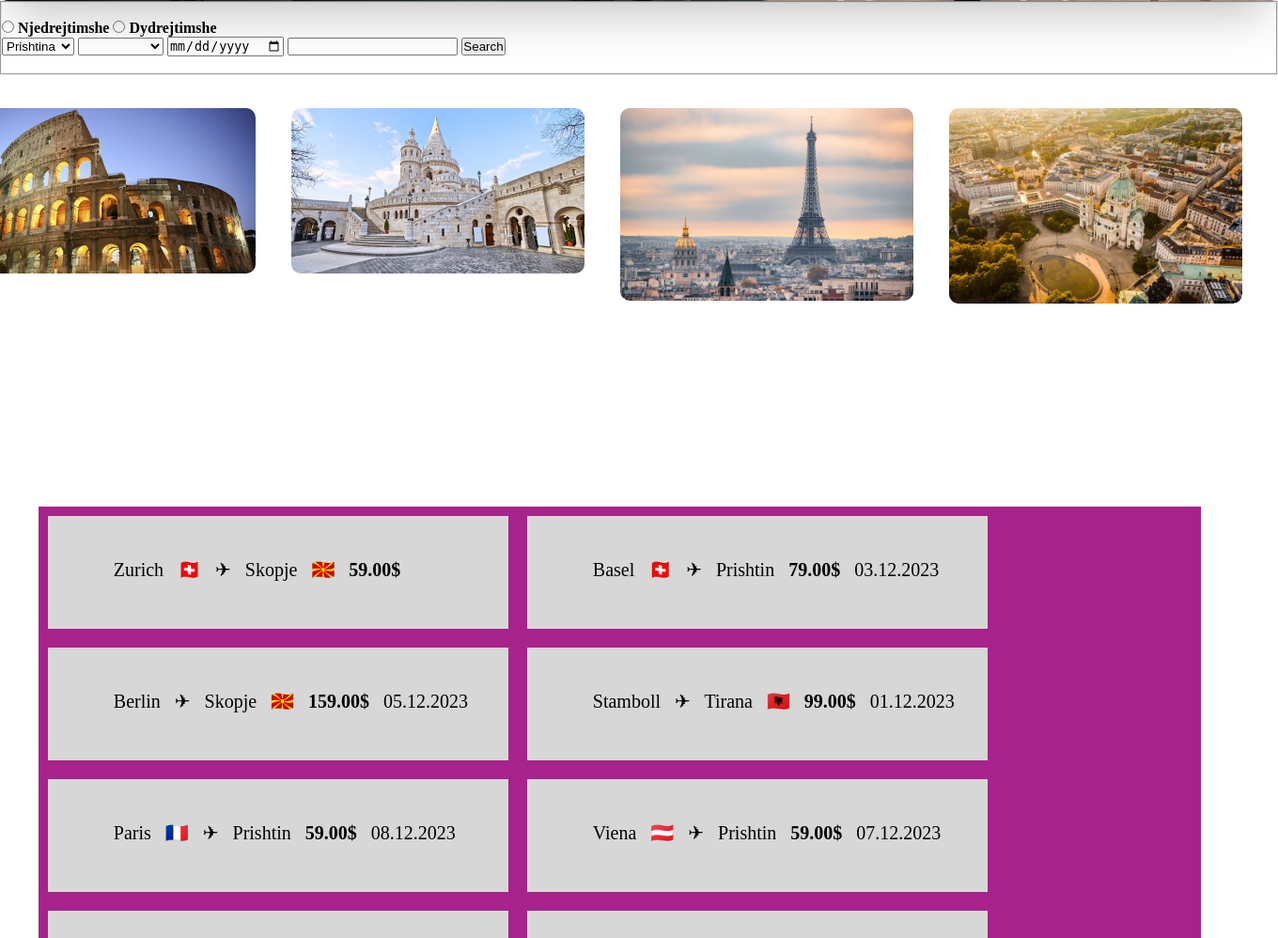
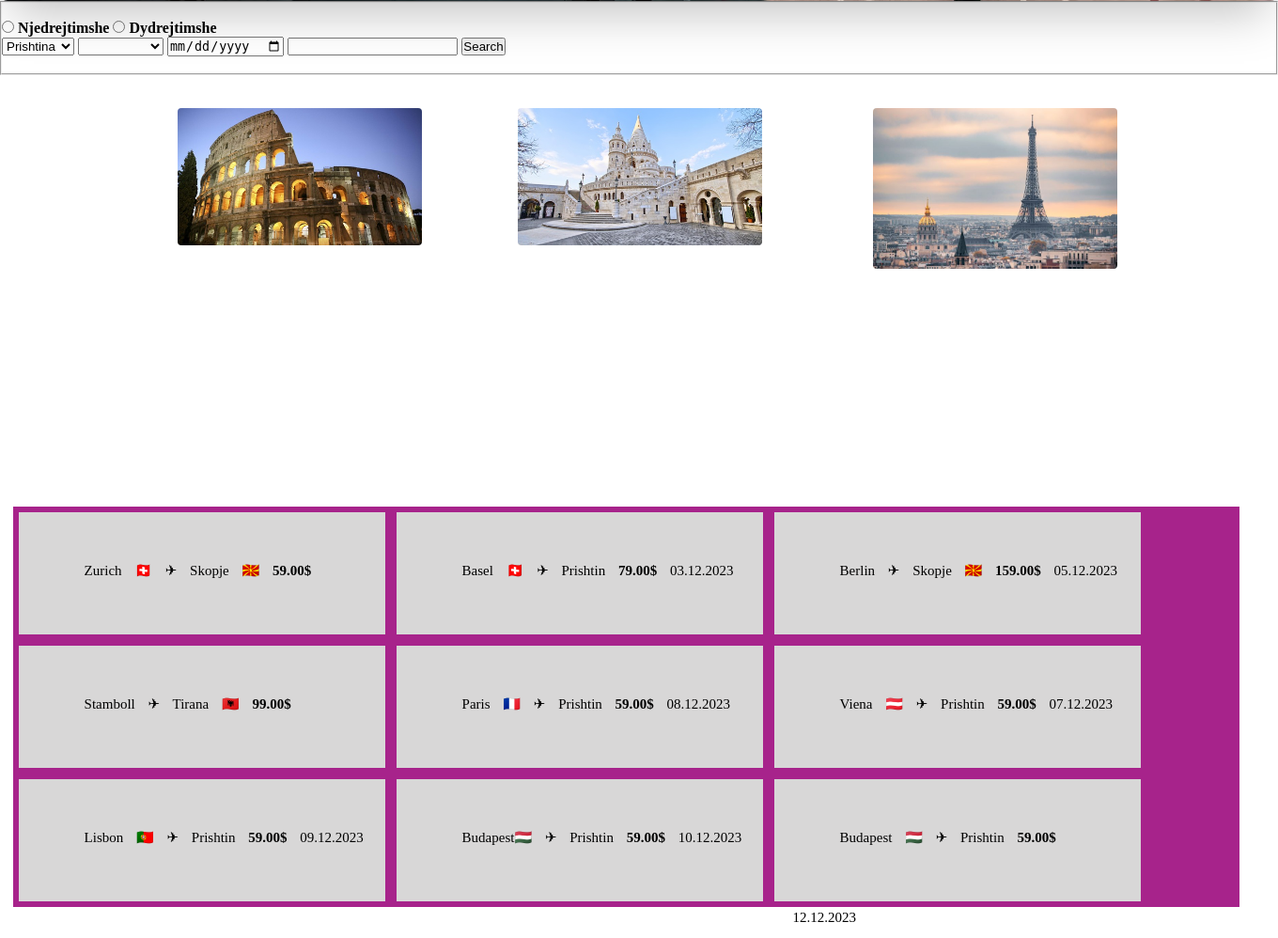
Before and after one commit to Drilonnol/projrkti, a PHP site: page /WizzAir.html in a window 1360 px wide. Shown: the part 678-1676 px from the top of the page at 94% size. Run offline with PHP 8.4, Linux system fonts and the light colour scheme.

Commit message:
Fluturimi

```diff
--- a/WizzAir.html
+++ b/WizzAir.html
@@ -104,15 +104,6 @@
                     <p>Ofert e jashtezakonshe shko ne Paris shijo Francen me vetem 59.99$</p>
                 </div>
             </div>
-            <div class="card">
-                <div class="imgbox">
-                    <img src="Viena.png" alt="Vijena">
-                </div>
-                <div class="content">
-                    <h1>OFFERTA</h1>
-                    <p>Ofert e jashtezakonshe shko ne Vien shijo Austrin me vetem 59.99$</p>
-                </div>
-            </div>
 
         </div>
 
@@ -142,10 +133,10 @@
                 <div>   <p>Viena 🇦🇹 ✈︎ Prishtin   <b> 59.00$ </b>    07.12.2023</p> </div>
             </div>
             <div class="fluturimi">
-                <div>   <p> Lisbona 🇵🇹 ✈︎ Prishtin   <b> 59.00$ </b>    09.12.2023</p> </div>
+                <div>   <p>Lisbon 🇵🇹 ✈︎ Prishtin   <b> 59.00$ </b>    09.12.2023</p> </div>
             </div>
             <div class="fluturimi">
-                <div>   <p>Budapest 🇭🇺 ✈︎ Prishtin   <b> 59.00$ </b>    10.12.2023</p> </div>
+                <div>   <p>Budapest🇭🇺 ✈︎ Prishtin <b> 59.00$ </b>    10.12.2023</p> </div>
             </div>
             <div class="fluturimi">
                 <div>   <p>Budapest 🇭🇺 ✈︎ Prishtin   <b> 59.00$ </b>    12.12.2023</p> </div>
--- a/styleWA.css
+++ b/styleWA.css
@@ -43,15 +43,10 @@
 }
 
 
-
-
-
-
-
-
-.gallery{
-
-
+.video video{
+    width: 100%;
+    height: 100%;
+    aspect-ratio: 0/0
 }
 .slide-wrapper{
     position: relative;
@@ -131,24 +126,26 @@
     height: 100px;
     background-color: #711c90;
 
+
 }
 .container .card .imgbox{
     position: relative;
     width: 260px;
     height: 260px;
     top: -60px;
+    margin-left: 30%;
     left: 20px;
     z-index: 1;
     box-shadow: 0 5px 20px rgba(0,0,0,0,5);
 }
 .container .card .imgbox img{
-    max-width: 120%;
-    border-radius: 10px;
+    max-width: 100%;
+    border-radius: 4px;
 }
 .container .card .content{
     position: relative;
     margin-top: -140px;
-    padding: 10px 15px;
+    padding: 20px 15px;
     text-align: center;
     color: #111;
     visibility: hidden;
@@ -158,7 +155,7 @@
 .container .card:hover .content{
     visibility: visible;
     opacity: 1;
-    margin-top: -40px;
+    margin-top: -4px;
     transition-delay: 0.3s;
     font-family: Georgia, 'Times New Roman', Times, serif;
 }
@@ -166,21 +163,21 @@
 
 .flex{
     background-color: #A7238B;
-    margin-right: 6%;
-    margin-left: 3%;
+    margin-right: 3%;
+    margin-left: 1%;
     flex-direction: row;
     flex-wrap: wrap;
     display: flex;
 }
 .flex .fluturimi{
     background-color: #D8D7D7;
-    margin: 10px;
+    margin: 6px;
     padding: 20px;
-    width:450px ;
-    height: 80px;
+    width:350px ;
+    height: 90px;
     text-align:start;
-    line-height: 75px;
-    font-size: 20px;
+    line-height: 85px;
+    font-size: 15px;
     text-indent: 50px;
     word-spacing: 10px;
 }
```
